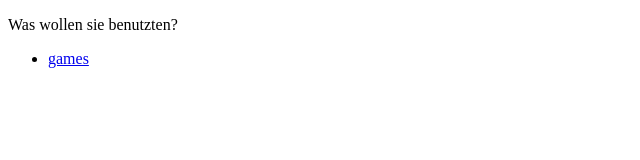
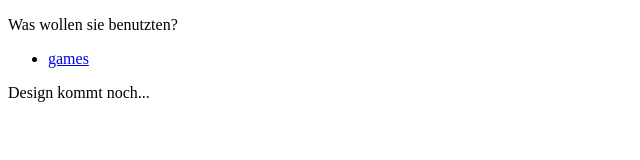
Before and after one commit to olfeige/olfeige.github.io, a plain HTML site: page index.html in a window 1280 px wide. Shown: the whole page, without its empty margins (0-640 px from the left). Drawn offline with Linux system fonts and the light colour scheme.

Commit message:
Update index.html

```diff
--- a/index.html
+++ b/index.html
@@ -13,6 +13,7 @@
             <ul>
                 <li><a href="games/">games</a></li>
             </ul>
+            <p>Design kommt noch...</p>
         </article>
     </main>
 </body>
```
